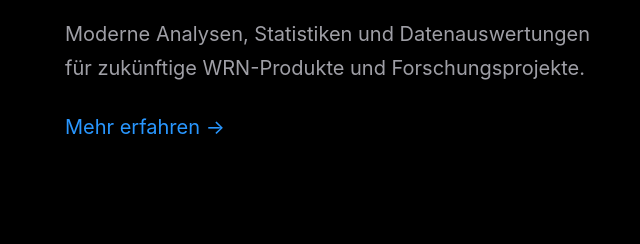
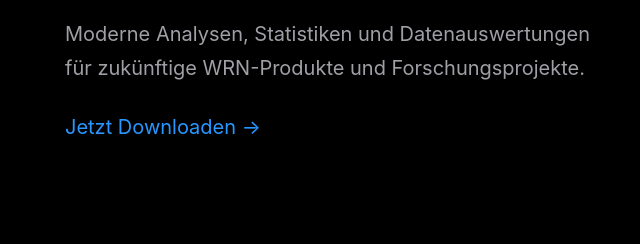
Before and after one commit to Felixwrn/wrnanalyticsweb, a plain HTML site: page index.html in a window 1280 px wide. Shown: the part 1856-2100 px from the top of the page, 0-640 px from the left. Drawn offline with Linux system fonts and the light colour scheme.

Commit message:
Update link text from 'Mehr erfahren' to 'Jetzt Downloaden'

```diff
--- a/index.html
+++ b/index.html
@@ -388,7 +388,7 @@
 </p>
 
 <a class="link" href="https://wrn-analytics.de/analytics/">
-Mehr erfahren →
+Jetzt Downloaden →
 </a>
 
 </div>
```
